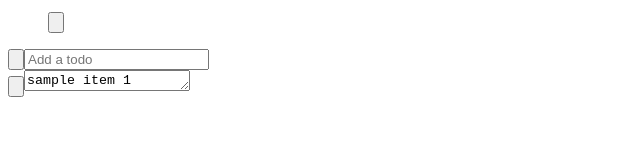
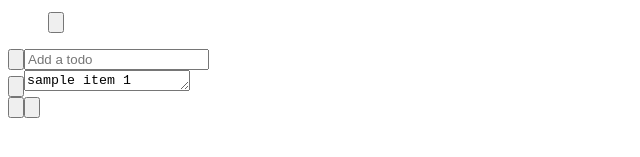
Before and after one commit to rendoruiz/reactjs-nextjs-workspace, a Next.js app in the folder todo-app/: page / in a window 1280 px wide. Both pictures are taken after a click on the element "sample item 1". Shown: the part 323-480 px from the top of the page, without its empty margins (0-640 px from the left). Built offline with nearby package versions, Linux system fonts and the light colour scheme.

Commit message:
todo crud complete

```diff
--- a/todo-app/components/TodoDetails.js
+++ b/todo-app/components/TodoDetails.js
@@ -1,9 +1,11 @@
 import TextareaAutosize from '@mui/material/TextareaAutosize';
 import { useEffect, useState } from 'react';
+import IconChevronRight from './icons/IconChevronRight';
 
 import ItemButtonComplete from "./itembuttons/ItemButtonComplete";
+import ItemButtonDelete from './itembuttons/ItemButtonDelete';
 
-const TodoDetails = ({ todoItem, togglePane, toggleComplete, updateItem }) => {
+const TodoDetails = ({ todoItem, togglePane, toggleComplete, updateItem, deleteItem }) => {
   const [content, setContent] = useState(todoItem.content)
 
   useEffect(() => {
@@ -22,8 +24,9 @@ const TodoDetails = ({ todoItem, togglePane, toggleComplete, updateItem }) => {
       <div className="absolute"></div>
 
       {/* side panel */}
-      <div className="px-2 py-10 bg-white text-gray-800">
-        <div className="flex overflow-auto">
+      <div className="grid grid-rows-[1fr,auto] items-start bg-white text-gray-800">
+        {/* complete toggle + content */}
+        <div className="flex px-2 pt-10 pb-2 overflow-auto">
           <ItemButtonComplete
             isItemComplete={todoItem.isComplete}
             onClick={() => toggleComplete(todoItem.id)}
@@ -37,6 +40,23 @@ const TodoDetails = ({ todoItem, togglePane, toggleComplete, updateItem }) => {
           />
         </div>
 
+        {/* sidebar toggle + delete */}
+        <div className="flex justify-between items-center border-t-2 border-gray-200/60 p-1 bg-gray-100 text-gray-600">
+          {/* close details sidebar */}
+          <button
+            className="grid place-items-center rounded w-10 h-10 transition-colors hover:bg-gray-300"
+            title="Hide details view"
+            onClick={togglePane}
+          >
+            <IconChevronRight />
+          </button>
+
+          {/* delete item */}
+          <ItemButtonDelete
+            className="grid place-items-center rounded w-10 h-10 text-red-600/80 transition-colors hover:bg-gray-300"
+            onClick={() => deleteItem(todoItem.id)}
+          />
+        </div>
       </div>
     </div>
   );
--- a/todo-app/components/TodoItem.js
+++ b/todo-app/components/TodoItem.js
@@ -15,7 +15,7 @@ const TodoItem = ({ item, toggleComplete, deleteItem, handleFocus }) => {
       <p
         title="Update todo"
         className={clsx(
-          "py-1 break-all cursor-pointer",
+          "py-1 break-all cursor-pointer select-none",
           {"text-gray-800/60 line-through": item.isComplete}
         )}
         onClick={() => handleFocus(item.id)}
@@ -24,7 +24,10 @@ const TodoItem = ({ item, toggleComplete, deleteItem, handleFocus }) => {
       </p>
 
       {/* delete todo */}
-      <ItemButtonDelete onClick={() => deleteItem(item.id)} />
+      <ItemButtonDelete
+        className="group-hover:opacity-100 grid place-items-center rounded p-2 w-10 h-full text-red-600/80 opacity-0 transition-all hover:bg-gray-300"
+        onClick={() => deleteItem(item.id)}
+      />
     </li>
   );
 }
--- /dev/null
+++ b/todo-app/components/icons/IconChevronRight.js
@@ -0,0 +1,21 @@
+import clsx from "clsx";
+
+const IconChevronRight = ({ className }) => {
+  return (
+    <svg
+      class={className ?? "w-5 h-5"}
+      fill="none"
+      stroke="currentColor"
+      viewBox="0 0 24 24"
+      xmlns="http://www.w3.org/2000/svg"
+    >
+      <path
+        strokeLinecap="round"
+        strokeLinejoin="round"
+        strokeWidth="2" d="M9 5l7 7-7 7"
+      />
+    </svg>
+  );
+}
+
+export default IconChevronRight;
--- a/todo-app/components/itembuttons/ItemButtonDelete.js
+++ b/todo-app/components/itembuttons/ItemButtonDelete.js
@@ -1,11 +1,11 @@
 import IconTrash from "../icons/IconTrash";
 
-const ItemButtonDelete = ({ onClick }) => {
+const ItemButtonDelete = ({ onClick, className }) => {
   return (
     <button
       title="Delete todo"
       onClick={onClick}
-      className="group-hover:opacity-100 grid place-items-center rounded p-2 w-10 h-full text-gray-500 opacity-0 transition-all hover:bg-gray-200 hover:text-red-400"
+      className={className}
     >
       <IconTrash className="w-5 h-5" />
     </button>
--- a/todo-app/pages/index.js
+++ b/todo-app/pages/index.js
@@ -28,18 +28,15 @@ export default function Home() {
   }
 
   useEffect(() => {
-    console.log('index ue')
-    console.log(focusedItemId)
-  })
+
+  }, [])
 
   // set detail pane item
   const handleFocus = (id) => {
-    if (focusedItemId) {
-      if (focusedItemId === id) {
-        toggleDetailsPane()
-      }
+    if (focusedItemId !== id) {
+      setIsDetailsPaneOpen(true);
     } else {
-      setIsDetailsPaneOpen(true);
+      toggleDetailsPane();
     }
     setFocusedItemId(id);
 
```
